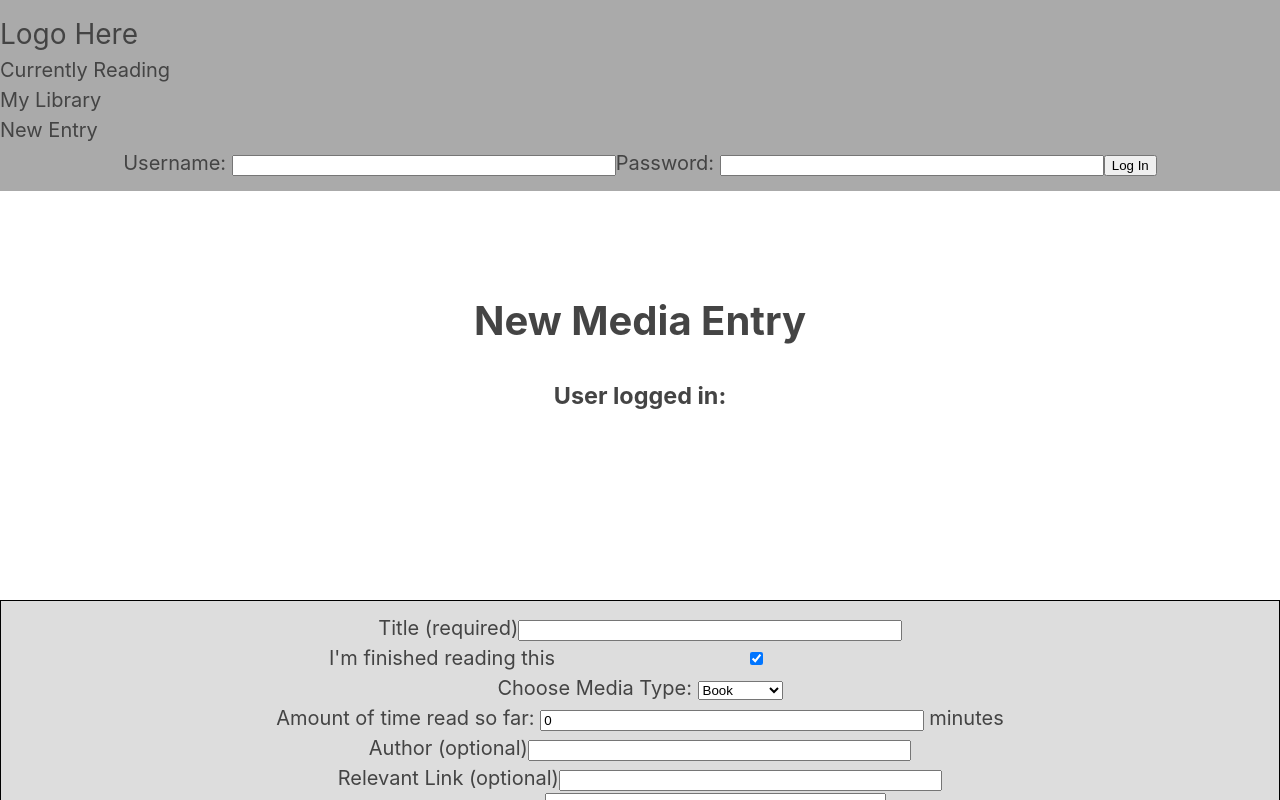
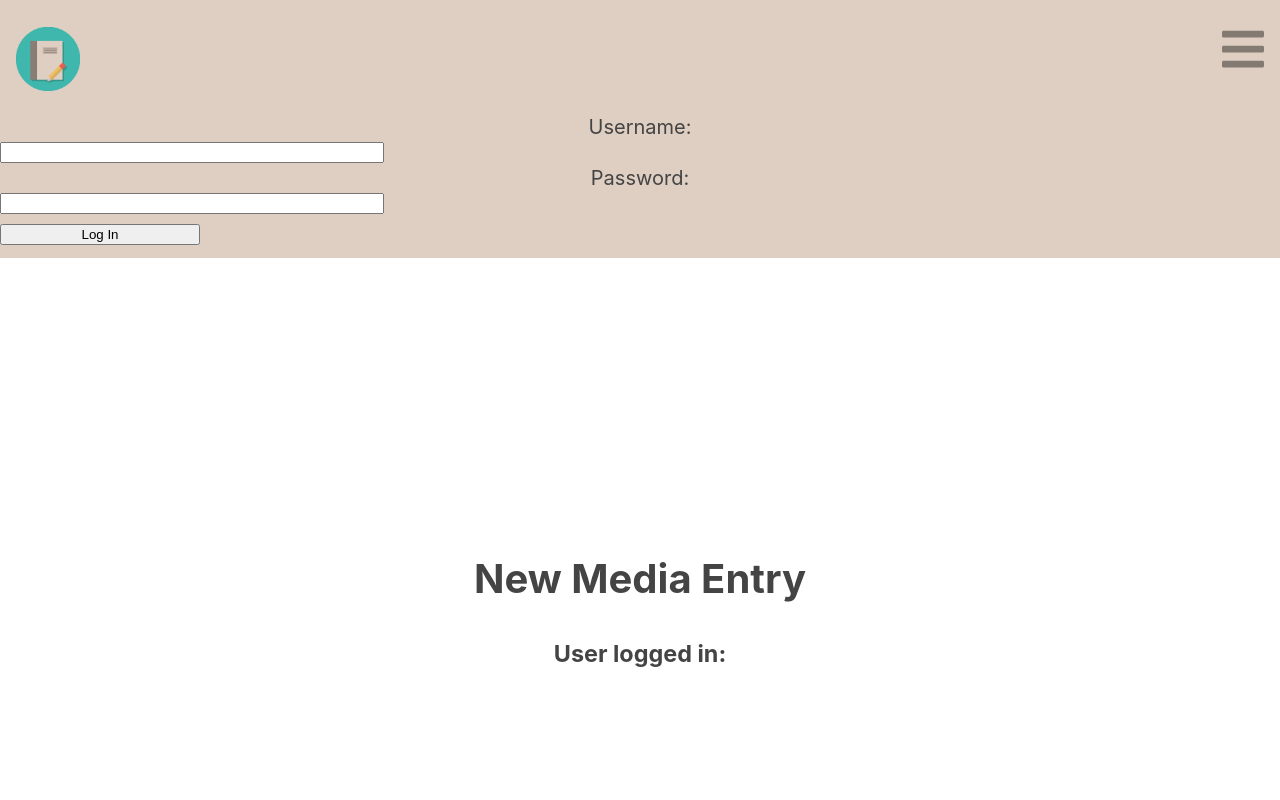
Before and after one commit to BladeBoles/LL-client, a React (Create React App) app: page /new-entry in a window 1280 px wide. Shown: the top 800 px of the page. Built offline with nearby package versions, Linux system fonts and the light colour scheme.

Commit message:
Pausing on filter for now.  Started styling, so going to switch branches before it gets too broken.

```diff
--- a/package.json
+++ b/package.json
@@ -3,6 +3,10 @@
   "version": "0.1.0",
   "private": true,
   "dependencies": {
+    "@fortawesome/fontawesome-free": "^5.12.1",
+    "@fortawesome/fontawesome-svg-core": "^1.2.27",
+    "@fortawesome/free-solid-svg-icons": "^5.12.1",
+    "@fortawesome/react-fontawesome": "^0.1.8",
     "@testing-library/jest-dom": "^4.2.4",
     "@testing-library/react": "^9.4.0",
     "@testing-library/user-event": "^7.2.1",
--- a/src/Landing/Landing.css
+++ b/src/Landing/Landing.css
@@ -7,23 +7,9 @@ body {
   sans-serif;
   font-size: 20px;
   color: #444;
-  text-align: center;
   line-height: 1.5;
 }
 
-nav,
-footer {
-  padding: 1% 0;
-  background-color: #aaa;
-}
-
-nav {
-  position: fixed;
-  top: 0;
-  left: 0;
-  right: 0;
-  z-index: 10;
-}
 
 header {
   padding: 12% 0;
--- a/src/MyLibrary/MyLibrary.css
+++ b/src/MyLibrary/MyLibrary.css
@@ -65,6 +65,6 @@ section {
   padding: 1% 0;
   background-color: #bbb;
   display: flex;
-  flex-direction: column;
+
   flex-basis: 1;
 }
--- a/src/Navbar/Navbar.css
+++ b/src/Navbar/Navbar.css
@@ -2,60 +2,48 @@
   box-sizing: border-box;
 }
 
-body {
-  font-family: "Open Sans",
-  sans-serif;
-  font-size: 20px;
-  color: #444;
-  text-align: center;
-  line-height: 1.5;
+.topnav {
+  overflow: hidden;
+  background-color: #dfcec2;
+  position: relative;
 }
 
-nav,
-footer {
-  padding: 1% 0;
-  background-color: #aaa;
+.topnav #hamberder-dropdown {
+  display: none;
 }
 
-nav {
-  position: fixed;
+/* Style navigation menu links */
+.topnav a {
+  color: #837a71;
+  padding: 14px 16px;
+  text-decoration: none;
+  font-size: 17px;
+  display: block;
+  text-align: left;
+}
+
+/* Style the hamburger menu */
+.topnav a.icon {
+  background: #dfcec2;
+  display: block;
+  position: absolute;
+  font-size: 48px;
+  right: 0;
   top: 0;
-  left: 0;
-  right: 0;
-  z-index: 10;
+}
+
+
+.topnav a:hover {
+
+}
+
+/* Style the active link (or home/logo) */
+.active {
+  color: white;
+  text-align: left;
+}
+
+form {
   display: flex;
   flex-direction: column;
 }
-
-.logo-hamberder {
-  display: flex;
-  width: 100%;
-  flex-direction: row;
-  justify-content: space-between;
-  align-items: center;
-}
-
-.logo {
-  font-size: 28px;
-}
-
-a {
-  text-decoration: none;
-  color: #444;
-}
-
-.user-message {
-  font-size: 14px;
-  text-align: right;
-}
-
-.hamberder-dropdown {
-  display: flex;
-  flex-direction: column;
-  align-items: flex-start;
-}
-
-header {
-  padding-top: 5%;
-  margin-bottom: 10px;
-}
--- a/src/Navbar/Navbar.js
+++ b/src/Navbar/Navbar.js
@@ -3,6 +3,8 @@ import React, { Component } from 'react'
 import { Link } from 'react-router-dom'
 import UserContext from '../context/UserContext'
 import './Navbar.css'
+import { FontAwesomeIcon } from '@fortawesome/react-fontawesome'
+import {faBars} from '@fortawesome/free-solid-svg-icons'
 
 export default class Navbar extends Component {
   static contextType = UserContext;
@@ -34,22 +36,29 @@ export default class Navbar extends Component {
     this.context.fetchProfile(user_login)
   }
 
+  toggleDropdown = (event) => {
+    event.preventDefault();
+    const toggled = document.getElementById("hamberder-dropdown");
+    if(toggled.style.display === "block") {
+      toggled.style.display = "none";
+    } else {
+      toggled.style.display = "block";
+    }
+  }
+
   render() {
     return (
 
-        <nav role="navigation">
-          <div className="logo-hamberder">
-            <Link to="/" className="logo">Logo Here</Link>
+        <nav className="topnav" role="navigation">
+          <Link to="/" className="active"><img src={require("../assets/logo.png")} width="64" alt="logo" /></Link>
 
-            <a href="#">
-              <i className="fa fa-bars"></i>
-            </a>
-          </div>
-          <div className="hamberder-dropdown">
+          <div id="hamberder-dropdown">
             <Link to="/currently-reading">Currently Reading</Link>
             <Link to="/my-library">My Library</Link>
             <Link to="/new-entry">New Entry</Link>
           </div>
+
+          <Link class="icon" to="/" className="icon" onClick={this.toggleDropdown}> <FontAwesomeIcon icon={faBars} /> </Link>
 
           {(this.context.user_login) ?
           (<div className="user-message">
--- a/src/NewEntry/NewEntry.css
+++ b/src/NewEntry/NewEntry.css
@@ -1,96 +1,3 @@
 * {
   box-sizing: border-box;
 }
-
-body {
-  font-family: "Open Sans",
-  sans-serif;
-  font-size: 20px;
-  color: #444;
-  text-align: center;
-  line-height: 1.5;
-  min-width: 320px;
-}
-
-nav,
-footer {
-  padding: 1% 0;
-  background-color: #aaa;
-}
-
-nav {
-  position: fixed;
-  top: 0;
-  left: 0;
-  right: 0;
-  z-index: 10;
-}
-
-header {
-  padding: 45px 15px;
-}
-
-section {
-  min-height: 200px;
-  padding: 30px 15px;
-  background-color: #bbb;
-}
-
-section:nth-child(even) {
-  background-color: #ddd;
-}
-
-p {
-  margin: 0 auto;
-  max-width: 650px;
-}
-
-p + p {
-  margin-top: 15px;
-}
-
-form {
-  text-align: left;
-}
-
-input, textarea {
-  width: 100%;
-  max-width: 500px;
-}
-
-input[type="number"] {
-  width: 50px;
-}
-
-label {
-  display: block;
-}
-
-.form-section {
-  margin-bottom: 30px;
-}
-
-.dream-type-explanation {
-  font-size: 14px;
-}
-
-.dream-entry {
-  min-height: 0;
-}
-
-.dream-entry header {
-  padding: 0;
-}
-
-.dream-entry header h3 {
-  margin: 0;
-}
-
-.dream-description {
-  text-align: left;
-  margin-bottom: 30px;
-}
-
-.dream-stat {
-  color: blue;
-}
--- a/src/NewEntry/NewEntry.js
+++ b/src/NewEntry/NewEntry.js
@@ -2,6 +2,7 @@ import React, { Component } from 'react'
 import { Link } from 'react-router-dom'
 import UserContext from '../context/UserContext'
 import config from '../config'
+import './NewEntry.css'
 export default class NewEntry extends Component {
 
   static contextType = UserContext;
```
Also changed, not shown: src/assets/logo.png (added), 1 other file (tests, documents, lock files or other folders).
